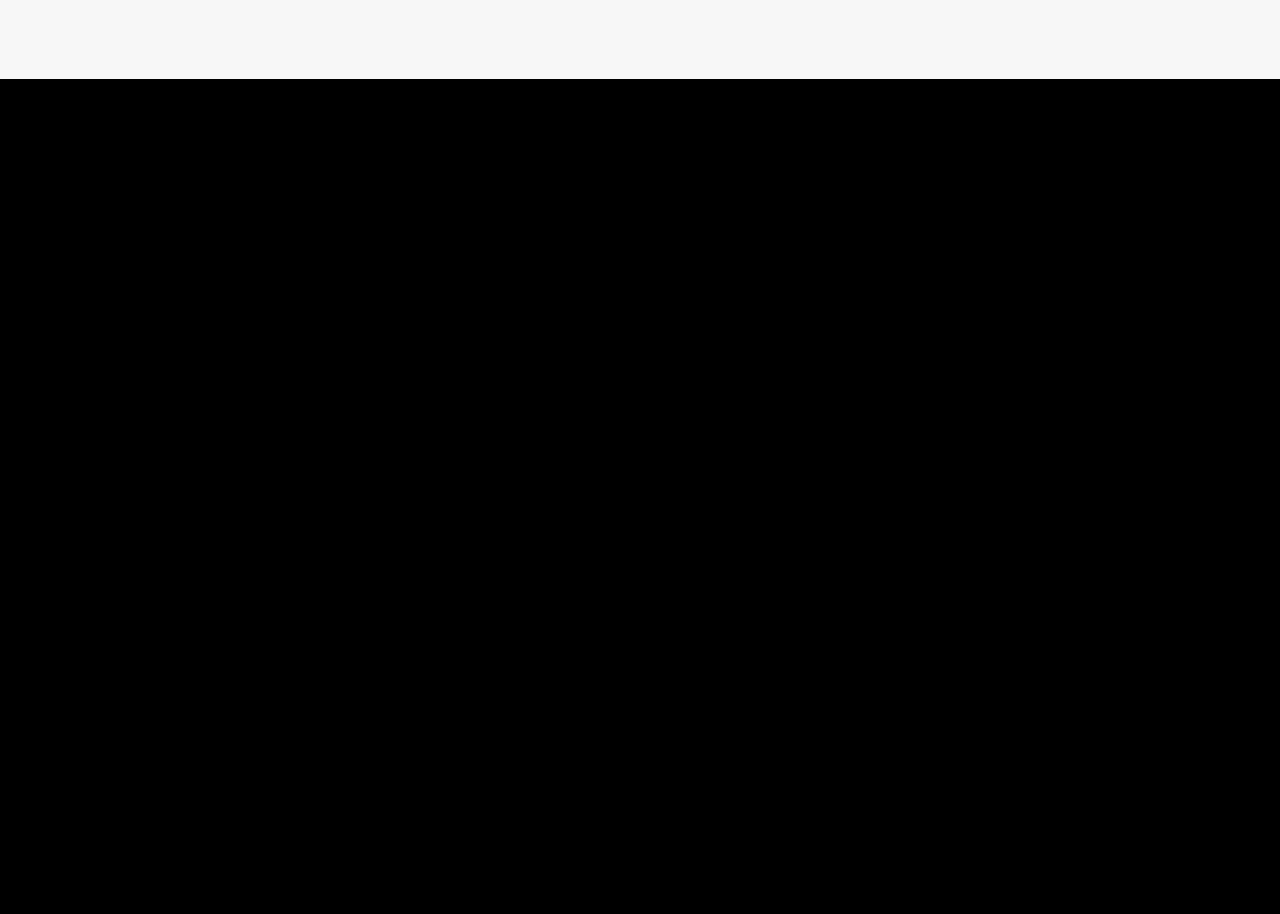
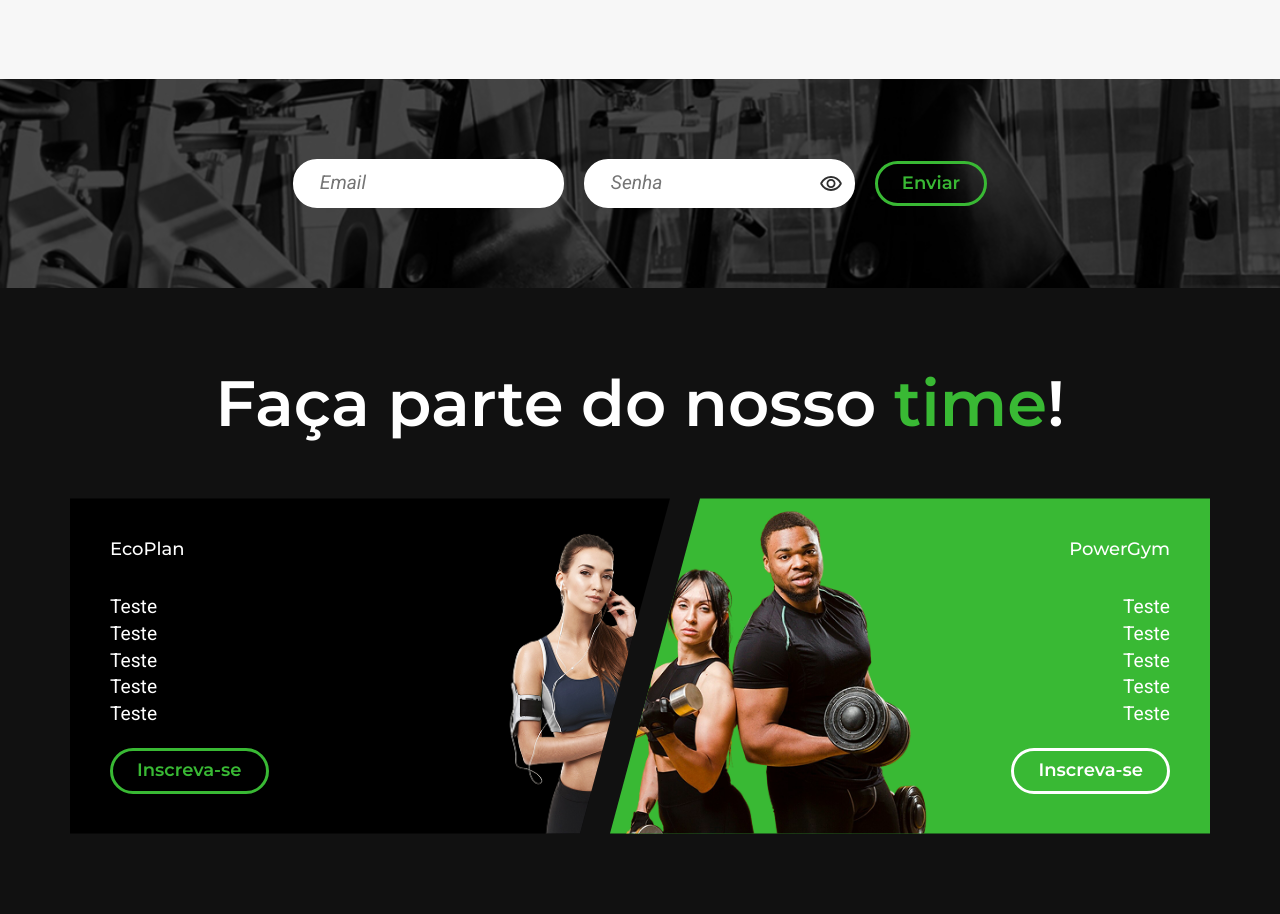
Before and after one commit to felipedegodoy16/projeto-ecogym, a PHP site: page / in a window 1280 px wide. Shown: the part 2663-3577 px from the top of the page. Before the commit the page ends 2742 px from the top, so only its background shows below. Run offline with PHP 8.4, Linux system fonts and the light colour scheme.

Commit message:
add parallax and form, start plans

```diff
--- a/assets/css/main/_datas.scss
+++ b/assets/css/main/_datas.scss
@@ -1,13 +1,3 @@
-.datas-parallax {
-    background: url('../img/academia.jpg') no-repeat center / cover;
-    background-attachment: fixed;
-}
-
-.datas-bg {
-    background: rgba(0, 0, 0, 0.7);
-    padding: 80px 20px;
-}
-
 .datas {
     max-width: 1240px;
     padding: 0 20px;
--- /dev/null
+++ b/assets/css/main/_form.scss
@@ -0,0 +1,39 @@
+.form {
+    margin: 0 auto;
+    display: flex;
+    justify-content: center;
+    align-items: center;
+    flex-wrap: wrap;
+    gap: 20px;
+    label {
+        display: none;
+    }
+    input {
+        padding: 8px 24px;
+        border-radius: 24px;
+        font-style: italic;
+        outline: none;
+        border: 3px solid $cor-0;
+        transition: border-color 0.1s ease-in-out;
+        &:focus {
+            border-color: $cor-p1;
+        }
+    }
+    .icon-visibility {
+        position: relative;
+        &::after {
+            content: '';
+            background: url('../img/vetores/visibility.svg') no-repeat;
+            position: absolute;
+            width: 24px;
+            height: 24px;
+            right: 12px;
+            top: 50%;
+            transform: translateY(-50%);
+            cursor: pointer;
+        }
+    }
+    button {
+        background: transparent;
+    }
+}
--- /dev/null
+++ b/assets/css/main/_plans.scss
@@ -0,0 +1,58 @@
+.plans-bg {
+    background-color: $cor-11;
+    padding: 80px 0;
+}
+
+.plans {
+    max-width: 1240px;
+    margin: 0 auto;
+    padding: 0 20px;
+    display: grid;
+    grid-template-columns: 1fr 1fr;
+    h2 {
+        grid-column: 1 / -1;
+        text-align: center;
+        margin-bottom: 60px;
+    }
+    .plan-eco {
+        clip-path: polygon(0% 0%, 0% 100%, 85% 100%, 100% 0%);
+        background-color: $cor-12;
+        transform: translateX(5%);
+        display: flex;
+        flex-direction: column;
+        padding: 40px;
+        h3 {
+            padding-bottom: 32px;
+        }
+        ul {
+            padding-bottom: 20px;
+        }
+        img {
+            position: absolute;
+            max-height: 90%;
+            right: 0;
+            bottom: 0;
+        }
+    }
+    .plan-power {
+        clip-path: polygon(15% 0%, 0% 100%, 100% 100%, 100% 0%);
+        background-color: $cor-p1;
+        transform: translateX(-5%);
+        display: flex;
+        flex-direction: column;
+        align-items: flex-end;
+        padding: 40px;
+        h3 {
+            padding-bottom: 32px;
+        }
+        ul {
+            padding-bottom: 20px;
+        }
+        img {
+            position: absolute;
+            max-height: 100%;
+            left: 0;
+            bottom: 0;
+        }
+    }
+}
--- a/assets/css/style.css
+++ b/assets/css/style.css
@@ -124,13 +124,15 @@ img {
   border: 3px solid #39b934;
   border-radius: 30px;
   transition: all 0.3s ease-in-out;
-  font: 600 1.125rem/1.3 "Montserrat", Arial, Helvetica, sans-serif !important;
+  cursor: pointer;
+  font: 500 1.125em/1.3 "Montserrat", Arial, Helvetica, sans-serif;
+  font-weight: 600;
+  max-width: max-content;
 }
 .button:hover {
   color: #034100;
   background-color: #39b934;
 }
-
 .button.btn-primary {
   background: #39b934;
   color: #fff;
@@ -138,6 +140,24 @@ img {
 .button.btn-primary:hover {
   background: #fff;
   color: #39b934;
+}
+.button.btn-color-0 {
+  color: #fff;
+  border-color: #fff;
+}
+.button.btn-color-0:hover {
+  background: #fff;
+  color: #39b934;
+}
+
+.parallax {
+  background: url("../img/academia.jpg") no-repeat center/cover;
+  background-attachment: fixed;
+}
+
+.parallax-bg {
+  background: rgba(0, 0, 0, 0.7);
+  padding: 80px 20px;
 }
 
 .header-bg {
@@ -279,16 +299,6 @@ img {
   font-weight: bold;
 }
 
-.datas-parallax {
-  background: url("../img/academia.jpg") no-repeat center/cover;
-  background-attachment: fixed;
-}
-
-.datas-bg {
-  background: rgba(0, 0, 0, 0.7);
-  padding: 80px 20px;
-}
-
 .datas {
   max-width: 1240px;
   padding: 0 20px;
@@ -400,4 +410,103 @@ img {
   opacity: 1;
 }
 
+.form {
+  margin: 0 auto;
+  display: flex;
+  justify-content: center;
+  align-items: center;
+  flex-wrap: wrap;
+  gap: 20px;
+}
+.form label {
+  display: none;
+}
+.form input {
+  padding: 8px 24px;
+  border-radius: 24px;
+  font-style: italic;
+  outline: none;
+  border: 3px solid #fff;
+  transition: border-color 0.1s ease-in-out;
+}
+.form input:focus {
+  border-color: #39b934;
+}
+.form .icon-visibility {
+  position: relative;
+}
+.form .icon-visibility::after {
+  content: "";
+  background: url("../img/vetores/visibility.svg") no-repeat;
+  position: absolute;
+  width: 24px;
+  height: 24px;
+  right: 12px;
+  top: 50%;
+  transform: translateY(-50%);
+  cursor: pointer;
+}
+.form button {
+  background: transparent;
+}
+
+.plans-bg {
+  background-color: #111;
+  padding: 80px 0;
+}
+
+.plans {
+  max-width: 1240px;
+  margin: 0 auto;
+  padding: 0 20px;
+  display: grid;
+  grid-template-columns: 1fr 1fr;
+}
+.plans h2 {
+  grid-column: 1/-1;
+  text-align: center;
+  margin-bottom: 60px;
+}
+.plans .plan-eco {
+  clip-path: polygon(0% 0%, 0% 100%, 85% 100%, 100% 0%);
+  background-color: #000;
+  transform: translateX(5%);
+  display: flex;
+  flex-direction: column;
+  padding: 40px;
+}
+.plans .plan-eco h3 {
+  padding-bottom: 32px;
+}
+.plans .plan-eco ul {
+  padding-bottom: 20px;
+}
+.plans .plan-eco img {
+  position: absolute;
+  max-height: 90%;
+  right: 0;
+  bottom: 0;
+}
+.plans .plan-power {
+  clip-path: polygon(15% 0%, 0% 100%, 100% 100%, 100% 0%);
+  background-color: #39b934;
+  transform: translateX(-5%);
+  display: flex;
+  flex-direction: column;
+  align-items: flex-end;
+  padding: 40px;
+}
+.plans .plan-power h3 {
+  padding-bottom: 32px;
+}
+.plans .plan-power ul {
+  padding-bottom: 20px;
+}
+.plans .plan-power img {
+  position: absolute;
+  max-height: 100%;
+  left: 0;
+  bottom: 0;
+}
+
 /*# sourceMappingURL=style.css.map */
--- a/assets/css/style.scss
+++ b/assets/css/style.scss
@@ -7,6 +7,7 @@
 
 // Utilitys
 @import 'utilitys/button';
+@import 'utilitys/parallax';
 
 // Header
 @import 'header/header';
@@ -16,3 +17,5 @@
 @import 'main/goal';
 @import 'main/datas';
 @import 'main/equipments';
+@import 'main/form';
+@import 'main/plans';
--- a/assets/css/utilitys/_button.scss
+++ b/assets/css/utilitys/_button.scss
@@ -4,18 +4,28 @@
     border: 3px solid $cor-p1;
     border-radius: 30px;
     transition: all 0.3s ease-in-out;
-    font: 600 1.125rem/1.3 'Montserrat', Arial, Helvetica, sans-serif !important;
+    cursor: pointer;
+    @include font(1, xs);
+    font-weight: 600;
+    max-width: max-content;
     &:hover {
         color: $cor-p6;
         background-color: $cor-p1;
     }
-}
-
-.button.btn-primary {
-    background: $cor-p1;
-    color: $cor-0;
-    &:hover {
-        background: $cor-0;
-        color: $cor-p1;
+    &.btn-primary {
+        background: $cor-p1;
+        color: $cor-0;
+        &:hover {
+            background: $cor-0;
+            color: $cor-p1;
+        }
+    }
+    &.btn-color-0 {
+        color: $cor-0;
+        border-color: $cor-0;
+        &:hover {
+            background: $cor-0;
+            color: $cor-p1;
+        }
     }
 }
--- /dev/null
+++ b/assets/css/utilitys/_parallax.scss
@@ -0,0 +1,9 @@
+.parallax {
+    background: url('../img/academia.jpg') no-repeat center / cover;
+    background-attachment: fixed;
+}
+
+.parallax-bg {
+    background: rgba(0, 0, 0, 0.7);
+    padding: 80px 20px;
+}
--- a/assets/css/utilitys/_tipography.scss
+++ b/assets/css/utilitys/_tipography.scss
@@ -3,6 +3,8 @@
         @if $size == xs {
             font: 500 1.125em/1.3 'Montserrat', Arial, Helvetica, sans-serif;
         } @else if $size == s {
+            font: 600 4em/1.1 'Montserrat', Arial, Helvetica, sans-serif;
+        } @else if $size == xl {
             font: 600 4em/1.1 'Montserrat', Arial, Helvetica, sans-serif;
         }
     } @else if $family == 2 {
--- a/index.html
+++ b/index.html
@@ -56,8 +56,8 @@
       </div>
     </article>
 
-    <article class="datas-parallax">
-      <div class="datas-bg">
+    <article class="parallax">
+      <div class="parallax-bg">
         <div class="datas">
           <div class="kwh">
             <h3 class="font-1-xs">KWs gerados</h3>
@@ -101,6 +101,53 @@
         </div>
       </div>
     </section>
+
+    <article class="parallax">
+      <div class="parallax-bg">
+        <form method="post" action="#" class="form">
+          <div class="input-email">
+            <label for="email-main">Email</label>
+            <input class="font-2-xs cor-10" type="email" id="email-main" placeholder="Email">
+          </div>
+          <div class="input-password">
+            <label for="password-main">Password</label>
+            <input class="font-2-xs cor-10" type="password" id="password-main" placeholder="Senha">
+            <span class="icon-visibility"></span>
+          </div>
+          <button class="button">Enviar</button>
+        </form>
+      </div>
+    </article>
+
+    <article class="plans-bg">
+      <div class="plans">
+        <h2 class="font-1-s">Faça parte do nosso <span class="cor-p1">time</span>!</h2>
+        <div class="plan-eco">
+          <h3 class="font-1-xs">EcoPlan</h3>
+          <ul class="font-2-xs">
+            <li>Teste</li>
+            <li>Teste</li>
+            <li>Teste</li>
+            <li>Teste</li>
+            <li>Teste</li>
+          </ul>
+          <a href="#" class="button">Inscreva-se</a>
+          <img src="./assets/img/plans/ecoplan.png" alt="Atleta inscrita em nosso plano EcoPlan.">
+        </div>
+        <div class="plan-power">
+          <h3 class="font-1-xs">PowerGym</h3>
+          <ul class="font-2-xs">
+            <li>Teste</li>
+            <li>Teste</li>
+            <li>Teste</li>
+            <li>Teste</li>
+            <li>Teste</li>
+          </ul>
+          <a href="#" class="button btn-color-0">Inscreva-se</a>
+          <img class="img-powergym" src="./assets/img/plans/powergym.png" alt="Atletas que são inscritos em nosso plano PowerGym.">
+        </div>
+      </div>
+    </article>
   </main>
 </body>
 
```
Also changed, not shown: assets/img/plans/antigos/ecoplan.png (added), assets/img/plans/antigos/powergym.png (added), assets/img/plans/ecoplan.png (added), assets/img/plans/powergym.png (added), assets/img/vetores/visibility-off.svg (added), assets/img/vetores/visibility.svg (added), 1 other file.
